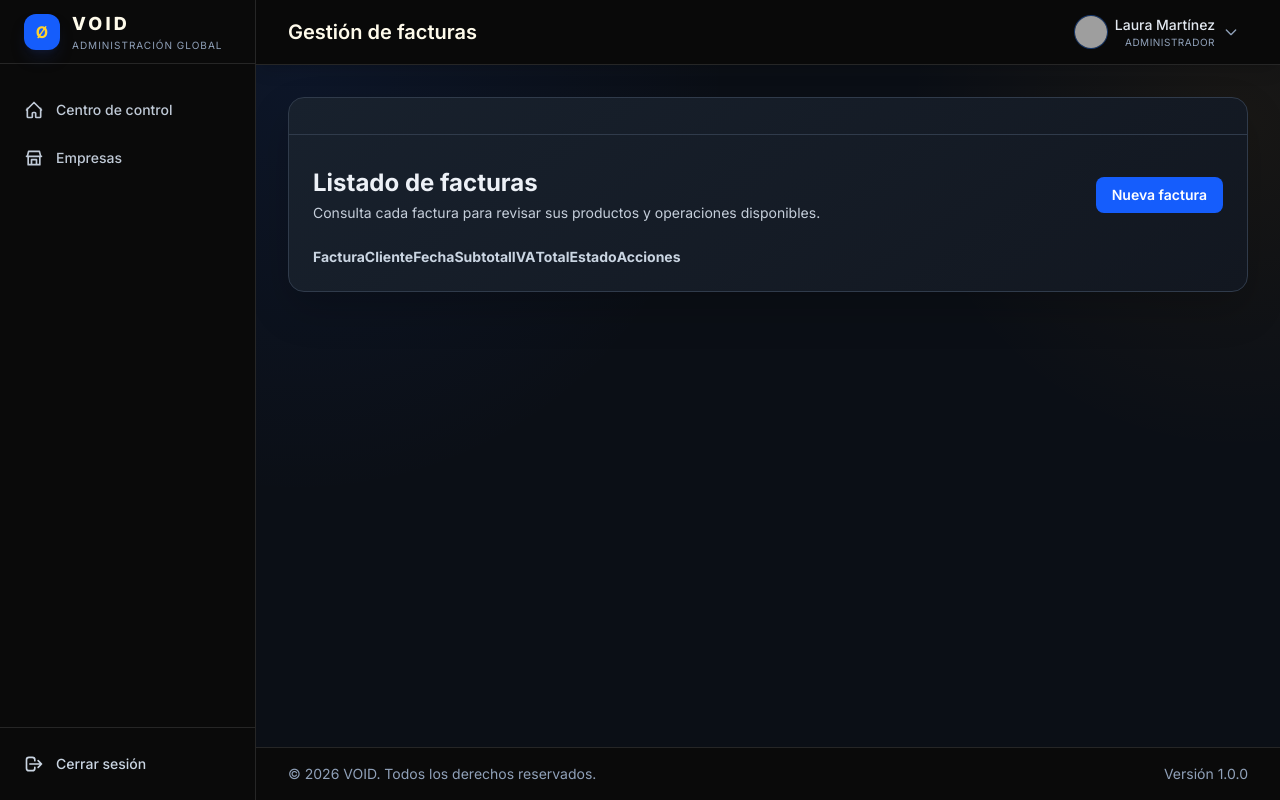
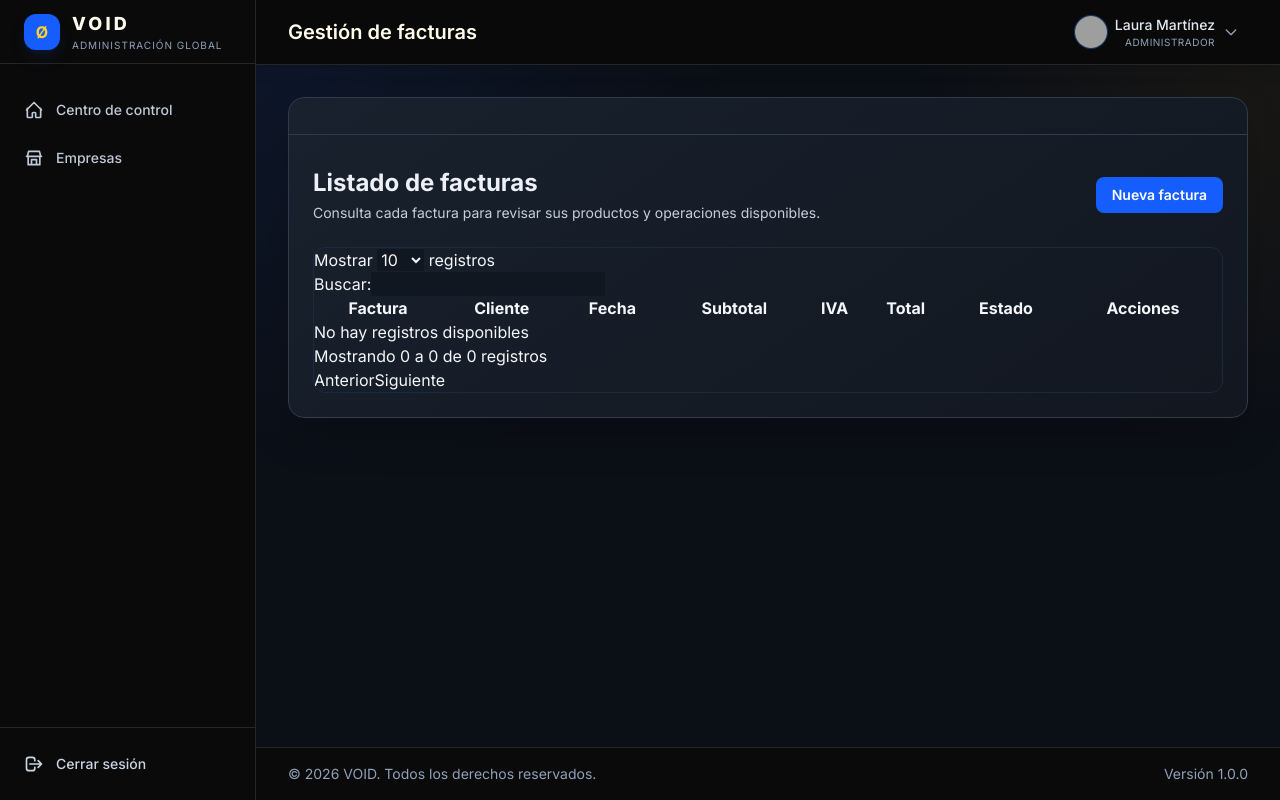
Before and after one commit to juanAdso/Void, a Laravel app: template resources/views/facturas/index.blade.php in a window 1280 px wide. Run offline with Laravel 12, Linux system fonts and the light colour scheme; the template is opened without the code that fills it, so the values that code supplies are empty; a user stored in the database is signed in; data comes from the database, SQL or seed files in the repository; style sheets or scripts are compiled from the project's sources; some libraries are stand-ins or nearby versions; grey boxes are pictures that could not be loaded.

Commit message:
Conectar tablas de gestión con DataTables

```diff
--- a/resources/views/facturas/index.blade.php
+++ b/resources/views/facturas/index.blade.php
@@ -18,8 +18,8 @@
             </div>
 
 
-            <div class="dt-container">
-                <table class="">
+            <div class="w-full max-w-full overflow-hidden rounded-xl border border-slate-800">
+                <table class="datatable min-w-full w-full border-collapse">
                     <thead>
                         <tr>
                             <th>Factura</th>
@@ -29,12 +29,12 @@
                             <th>IVA</th>
                             <th>Total</th>
                             <th>Estado</th>
-                            <th>Acciones</th>
+                            <th data-searchable="false" data-orderable="false">Acciones</th>
                         </tr>
                     </thead>
 
                     <tbody>
-                        @foreach ($facturas as $factura)
+                        @forelse ($facturas as $factura)
                             <tr>
                                 <td>{{ $factura->id }}</td>
 
@@ -108,7 +108,13 @@
                                     </div>
                                 </td>
                             </tr>
-                        @endforeach
+                        @empty
+                            <tr>
+                                <td colspan="8" class="px-5 py-10 text-center text-sm text-slate-400">
+                                    Todavía no hay facturas registradas.
+                                </td>
+                            </tr>
+                        @endforelse
                     </tbody>
                 </table>
             </div>
```
